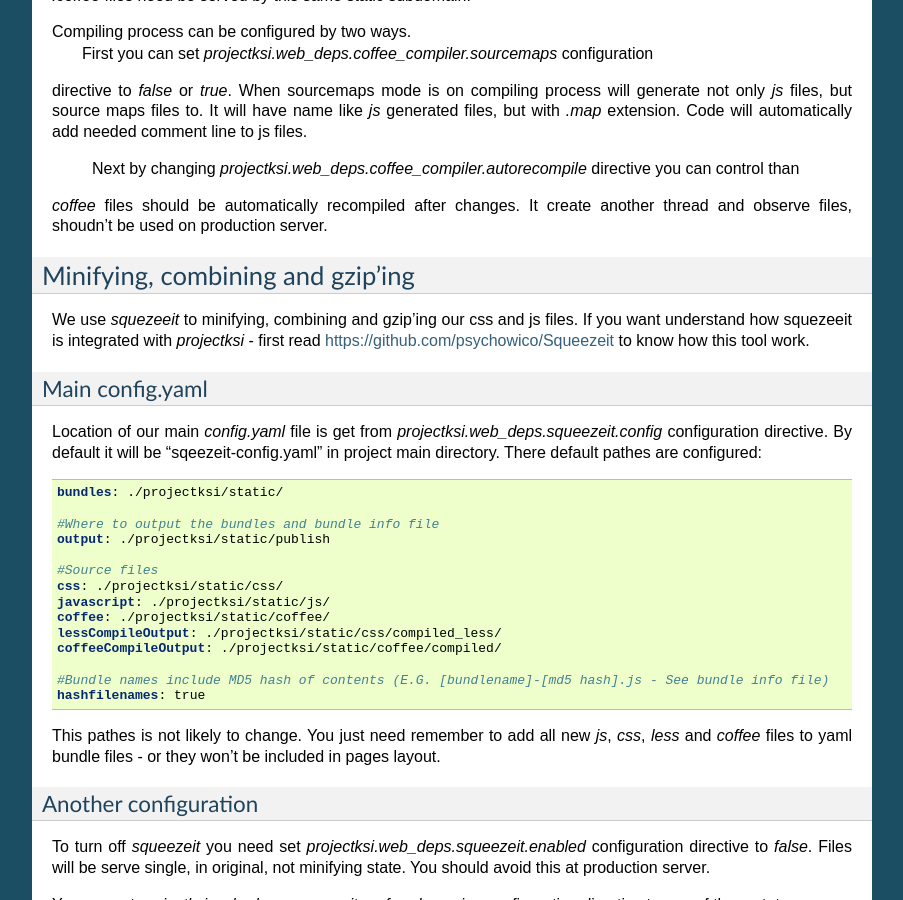
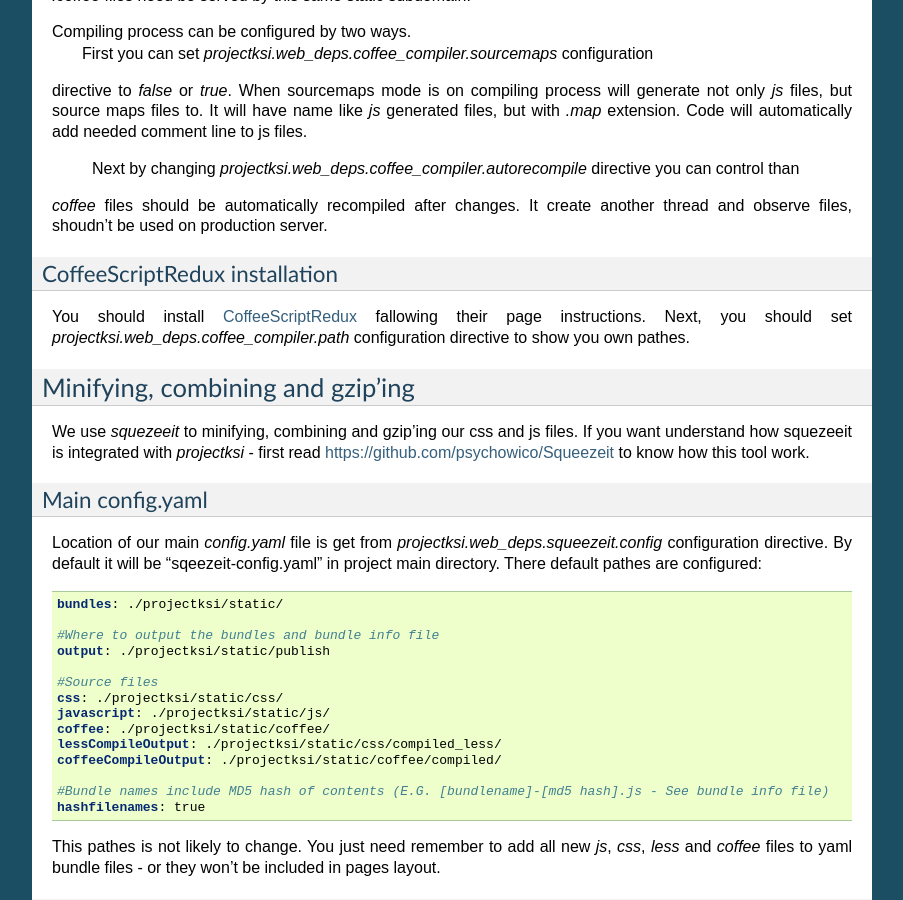
Before and after one commit to wiktor-obrebski/projectksi, a Sphinx documentation site: the page built from docs/source/progs/squeezeit-implementation.rst, in a window 1280 px wide and 900 px high, scrolled down 1146 px. Shown: the whole window, without its empty margins (198-1101 px from the left). Built offline with Sphinx 7.4.7, drawn with Linux system fonts in a browser that asks for light colours; some of the changed text lies outside the part shown.

Commit message:
add something about coffee redux compiler installation

```diff
--- a/docs/source/progs/squeezeit-implementation.rst
+++ b/docs/source/progs/squeezeit-implementation.rst
@@ -79,6 +79,13 @@ files, shoudn't be used on production server.
 .. _CoffeeScriptRedux: https://github.com/michaelficarra/CoffeeScriptRedux/
 .. _`source maps`: http://www.html5rocks.com/en/tutorials/developertools/sourcemaps/
 
+
+CoffeeScriptRedux installation
+------------------------------
+
+You should install CoffeeScriptRedux_ fallowing their page instructions. Next, you should
+set *projectksi.web_deps.coffee_compiler.path* configuration directive to show you own pathes.
+
 Minifying, combining and gzip’ing
 =================================
 
```
